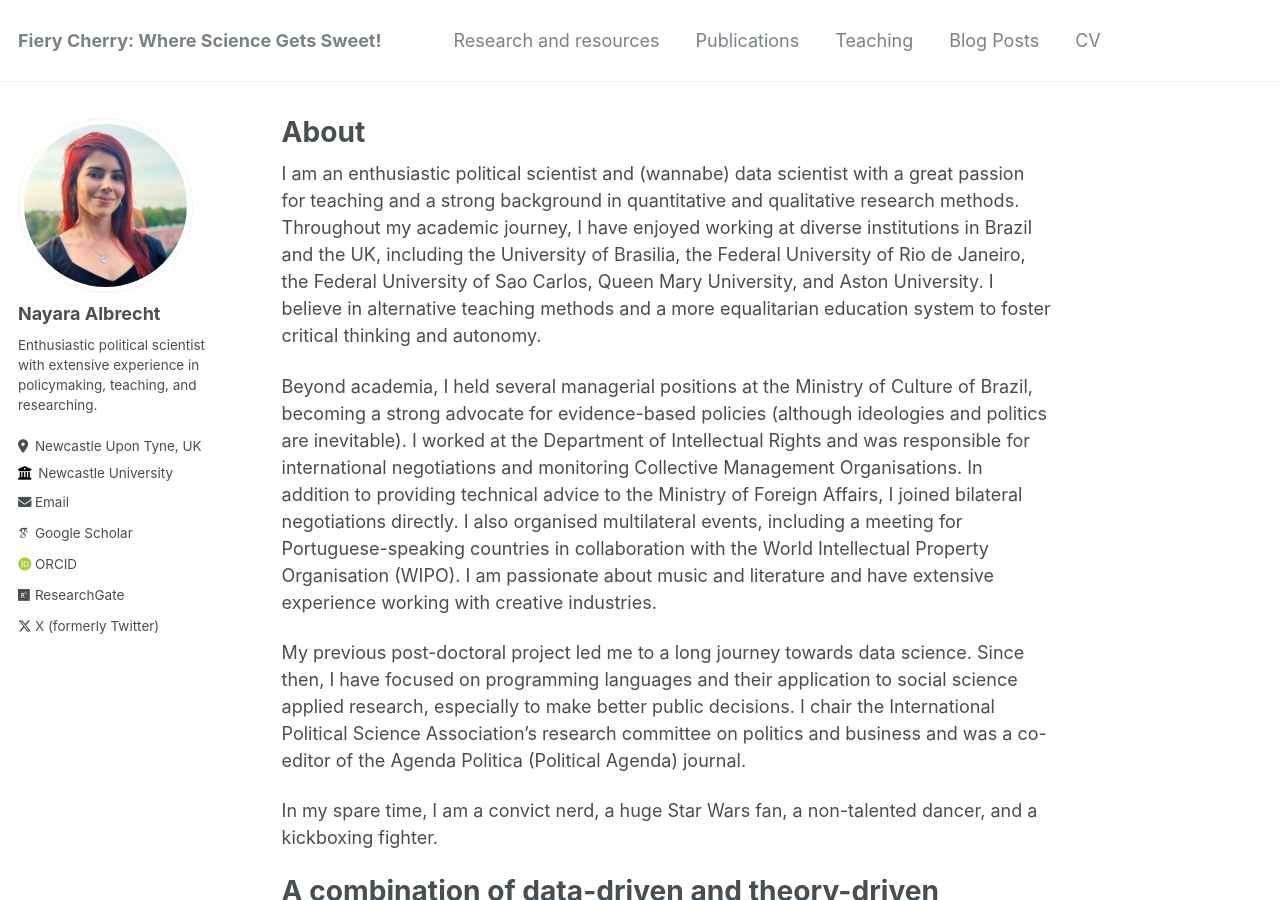
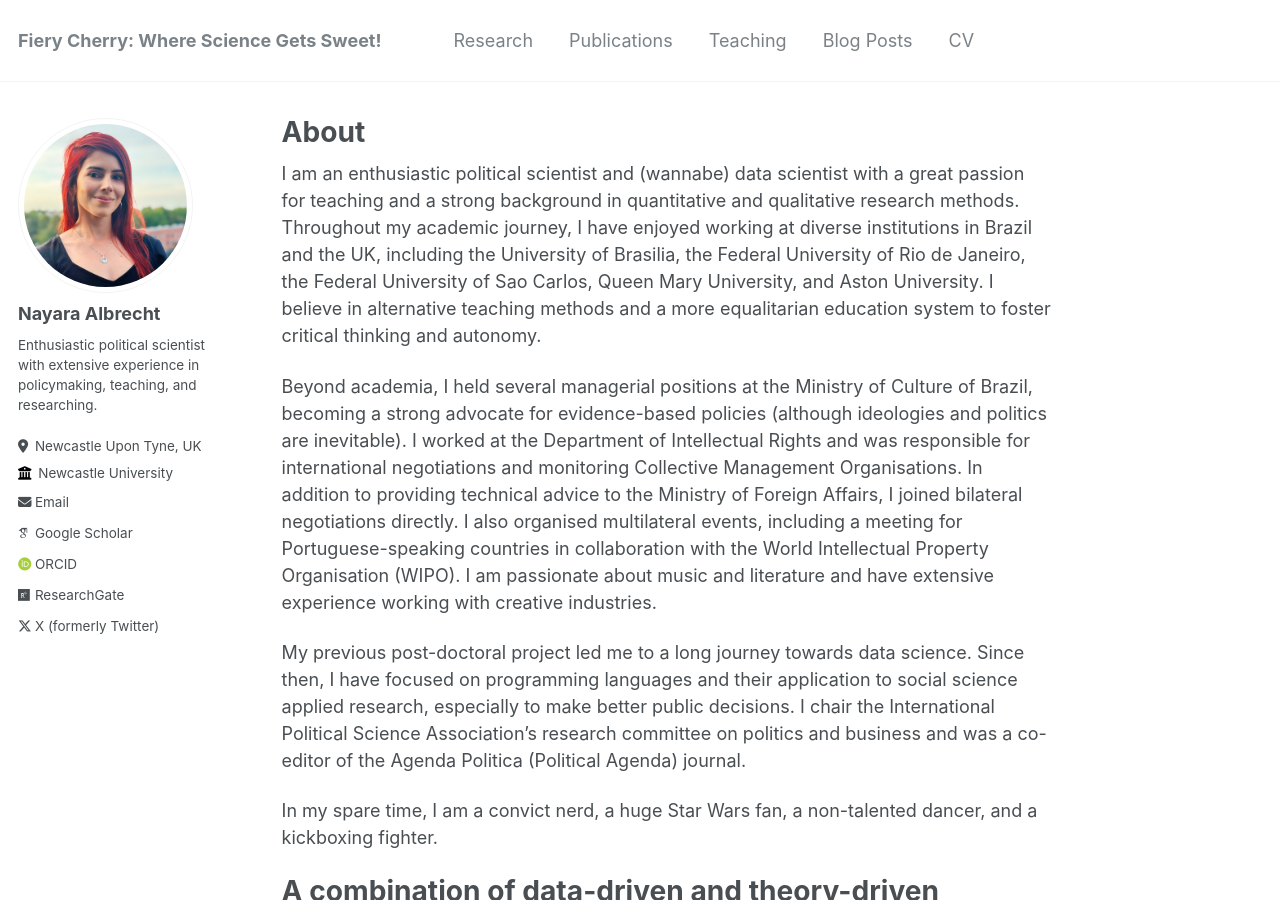
Before and after one commit to nayalbrecht/nayalbrecht.github.io, a Jekyll site: the page built from _pages/about.md, in a window 1280 px wide and 900 px high. Built offline with Jekyll 4.4.1, drawn with Linux system fonts in a browser that asks for light colours; some web fonts are replaced; a file with an impossible date is left out.

Commit message:
Update navigation.yml

```diff
--- a/_data/navigation.yml
+++ b/_data/navigation.yml
@@ -1,6 +1,6 @@
 # main links links
 main:
-  - title: "Research and resources"
+  - title: "Research"
     url: /portfolio/
 
   - title: "Publications"
```
